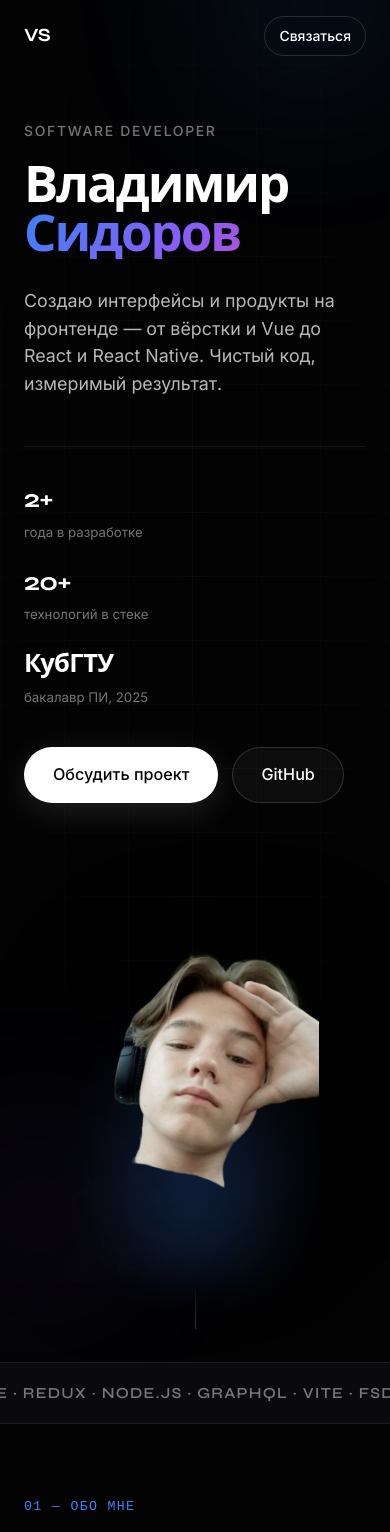
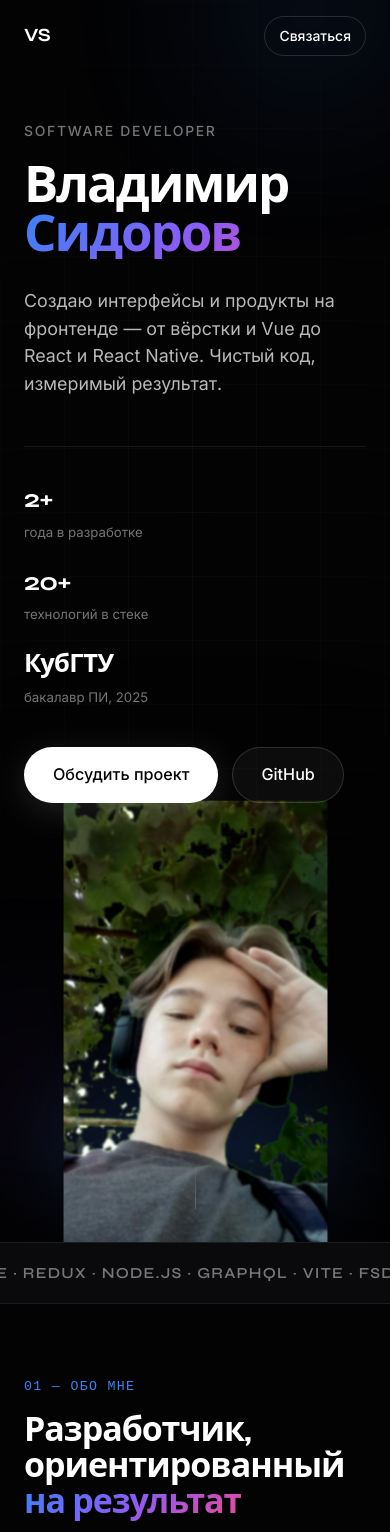
Before and after one commit to chavcha/visitka, a React (Vite) app: page / in a window 390 px wide. Shown: the top 1532 px of the page. Built offline with nearby package versions, Linux system fonts and the light colour scheme.

Commit message:
Extend hero portrait to ticker with full torso cutout

```diff
--- a/package.json
+++ b/package.json
@@ -8,7 +8,7 @@
     "build": "tsc -b && vite build",
     "lint": "eslint .",
     "preview": "vite preview",
-    "portrait:cutout": "node scripts/remove-bg.mjs"
+    "portrait:cutout": "node scripts/portrait-full-body.mjs"
   },
   "dependencies": {
     "react": "^19.2.6",
@@ -25,6 +25,7 @@
     "eslint-plugin-react-hooks": "^7.1.1",
     "eslint-plugin-react-refresh": "^0.5.2",
     "globals": "^17.6.0",
+    "jimp": "^1.6.1",
     "typescript": "~6.0.2",
     "typescript-eslint": "^8.59.2",
     "vite": "^8.0.12"
--- a/scripts/remove-bg.mjs
+++ b/scripts/remove-bg.mjs
@@ -9,7 +9,10 @@ const outputPath = join(root, 'public', 'portrait.png')
 
 const input = readFileSync(inputPath)
 const blob = new Blob([input], { type: 'image/png' })
-const result = await removeBackground(blob)
+const result = await removeBackground(blob, {
+  model: 'medium',
+  output: { format: 'image/png', quality: 1 },
+})
 const buffer = Buffer.from(await result.arrayBuffer())
 writeFileSync(outputPath, buffer)
 console.log(`Saved ${outputPath} (${buffer.length} bytes)`)
--- a/src/App.css
+++ b/src/App.css
@@ -121,7 +121,7 @@
   display: flex;
   flex-direction: column;
   justify-content: center;
-  padding: calc(var(--nav-h) + 48px) 0 80px;
+  padding: var(--nav-h) 0 0;
   overflow: hidden;
 }
 
@@ -189,19 +189,14 @@
 
 .hero__content {
   position: relative;
-  z-index: 1;
-}
-
-.hero__layout {
-  display: grid;
-  gap: 40px;
-  align-items: center;
+  z-index: 2;
+  padding: 48px 0 56px;
+  max-width: min(640px, 100%);
 }
 
 @media (min-width: 960px) {
-  .hero__layout {
-    grid-template-columns: minmax(0, 1.05fr) minmax(280px, 0.95fr);
-    gap: 24px 48px;
+  .hero__content {
+    padding: 64px 0 72px;
   }
 }
 
@@ -209,48 +204,86 @@
   min-width: 0;
 }
 
-.hero__portrait-wrap {
-  position: relative;
+.hero__portrait-column {
+  position: absolute;
+  z-index: 1;
+  top: var(--nav-h);
+  right: max(0px, calc((100vw - min(var(--container), 100vw - 48px)) / 2));
+  bottom: 0;
+  width: clamp(300px, 46vw, 620px);
   display: flex;
+  align-items: flex-end;
   justify-content: center;
-  align-items: flex-end;
-  min-height: 280px;
+  pointer-events: none;
 }
 
-.hero__portrait-wrap::before {
+.hero__portrait-column::before {
   content: '';
   position: absolute;
-  inset: 10% 5% 0;
+  inset: 8% 0 0;
   background: radial-gradient(
-    ellipse 70% 60% at 50% 70%,
-    rgba(59, 130, 246, 0.35),
-    transparent 70%
+    ellipse 65% 55% at 50% 75%,
+    rgba(59, 130, 246, 0.4),
+    transparent 72%
   );
-  filter: blur(24px);
+  filter: blur(28px);
+  pointer-events: none;
+}
+
+.hero__portrait-column::after {
+  content: '';
+  position: absolute;
+  left: 0;
+  right: 0;
+  bottom: 0;
+  height: 120px;
+  background: linear-gradient(to top, var(--bg) 0%, transparent 100%);
   pointer-events: none;
 }
 
 .hero__portrait {
   position: relative;
   z-index: 1;
-  width: min(100%, 420px);
-  max-height: min(72vh, 620px);
-  height: auto;
+  width: auto;
+  height: 100%;
+  max-width: 100%;
   object-fit: contain;
   object-position: bottom center;
-  filter: drop-shadow(0 28px 64px rgba(0, 0, 0, 0.55));
+  transform: scale(1.06);
+  transform-origin: bottom center;
+  filter: drop-shadow(0 32px 72px rgba(0, 0, 0, 0.55));
   user-select: none;
   -webkit-user-drag: none;
 }
 
 @media (max-width: 959px) {
-  .hero__portrait-wrap {
-    max-width: 360px;
-    margin-inline: auto;
+  .hero {
+    padding-bottom: 0;
   }
 
-  .hero__portrait {
-    max-height: 52vh;
+  .hero__portrait-column {
+    position: relative;
+    top: auto;
+    right: auto;
+    bottom: auto;
+    width: 100%;
+    max-width: 400px;
+    height: min(52vh, 480px);
+    margin: 0 auto -24px;
+    order: 2;
+  }
+
+  .hero__content {
+    order: 1;
+    max-width: 100%;
+    padding-bottom: 24px;
+  }
+
+  .hero {
+    display: flex;
+    flex-direction: column;
+    justify-content: flex-start;
+    padding-top: var(--nav-h);
   }
 }
 
@@ -328,6 +361,7 @@
 
 .hero__scroll {
   position: absolute;
+  z-index: 3;
   bottom: 32px;
   left: 50%;
   transform: translateX(-50%);
--- a/src/App.tsx
+++ b/src/App.tsx
@@ -111,9 +111,19 @@ function App() {
             <div className="hero__grid" />
           </div>
 
+          <div className="hero__portrait-column">
+            <img
+              className="hero__portrait"
+              src={`${import.meta.env.BASE_URL}portrait.png`}
+              alt="Владимир Сидоров"
+              width={560}
+              height={900}
+              decoding="async"
+            />
+          </div>
+
           <div className="hero__content container">
-            <div className="hero__layout">
-              <div className="hero__copy">
+            <div className="hero__copy">
                 <p className="hero__label">Software Developer</p>
                 <h1 id="hero-title" className="hero__title">
                   <span className="hero__line">Владимир</span>
@@ -150,17 +160,6 @@ function App() {
                     GitHub
                   </a>
                 </div>
-              </div>
-              <div className="hero__portrait-wrap">
-                <img
-                  className="hero__portrait"
-                  src={`${import.meta.env.BASE_URL}portrait.png`}
-                  alt="Владимир Сидоров"
-                  width={480}
-                  height={640}
-                  decoding="async"
-                />
-              </div>
             </div>
           </div>
 
```
Also changed, not shown: scripts/portrait-full-body.mjs (added, +38 -0 lines), public/portrait.png, 1 other file (tests, documents, lock files or other folders).
